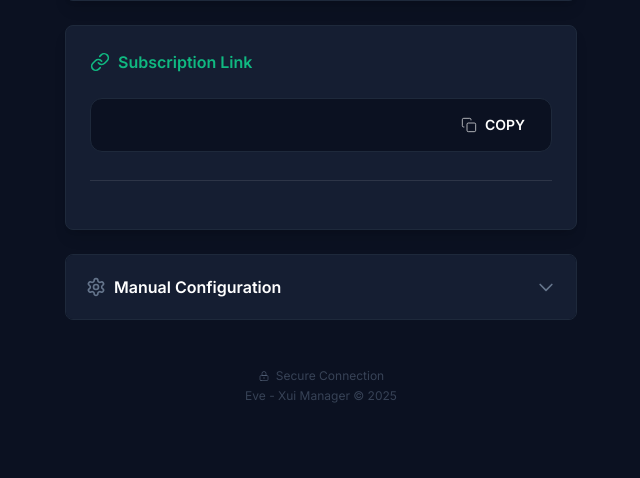
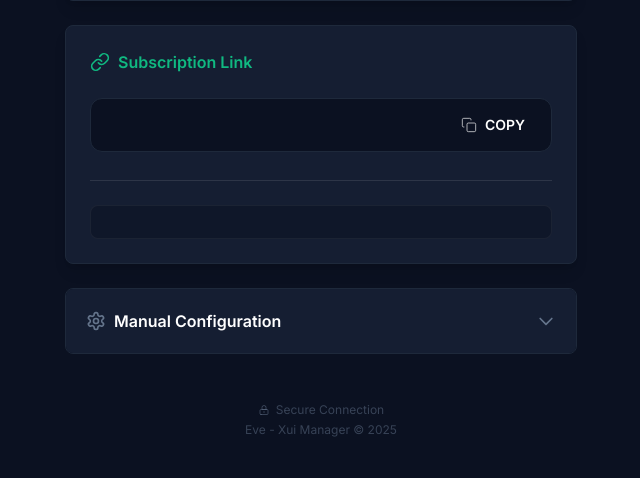
Before and after one commit to yoyoraya/eve-xui-manager, a Python web app: template templates/subscription.html in a window 1280 px wide. Shown: the part 468-946 px from the top of the page, without its empty margins (319-959 px from the left). Before the commit the page ends 871 px from the top, so only its background shows below. Run offline with Jinja, Linux system fonts and the light colour scheme; the template is opened without the code that fills it, so the values that code supplies are empty; some libraries are stand-ins or nearby versions.

Commit message:
Restore background styling for the application tabs content area
Add background styling classes to the tabs-content-container div in subscription.html.

Replit-Commit-Author: Agent
Replit-Commit-Session-Id: de994749-b8b1-4d31-acc6-cbd2a1bf937c
Replit-Commit-Checkpoint-Type: full_checkpoint
Replit-Commit-Event-Id: 7fc78f5b-e68b-413c-9f42-ec206ae3b2f1
Replit-Commit-Screenshot-Url: https://storage.googleapis.com/screenshot-production-us-central1/6af638d0-32b6-4878-977c-10a97a2c5605/de994749-b8b1-4d31-acc6-cbd2a1bf937c/cErBXGi

```diff
--- a/templates/subscription.html
+++ b/templates/subscription.html
@@ -140,7 +140,7 @@
             </div>
 
             <div id="tabs-container" class="flex gap-2 mb-6 border-b border-white/10 pb-1 overflow-x-auto no-scrollbar"></div>
-            <div id="tabs-content-container"></div>
+            <div id="tabs-content-container" class="bg-bg/50 rounded-lg p-4 border border-white/5"></div>
         </div>
 
         <div class="bg-card rounded-lg border border-border overflow-hidden transition-all duration-200 hover:border-primary hover:shadow-[0_0_20px_rgba(99,102,241,0.2)]">
```
Also changed, not shown: attached_assets/image_1764660515756.png (added), attached_assets/targeted_element_1764660521590.png (added), 1 other file.
